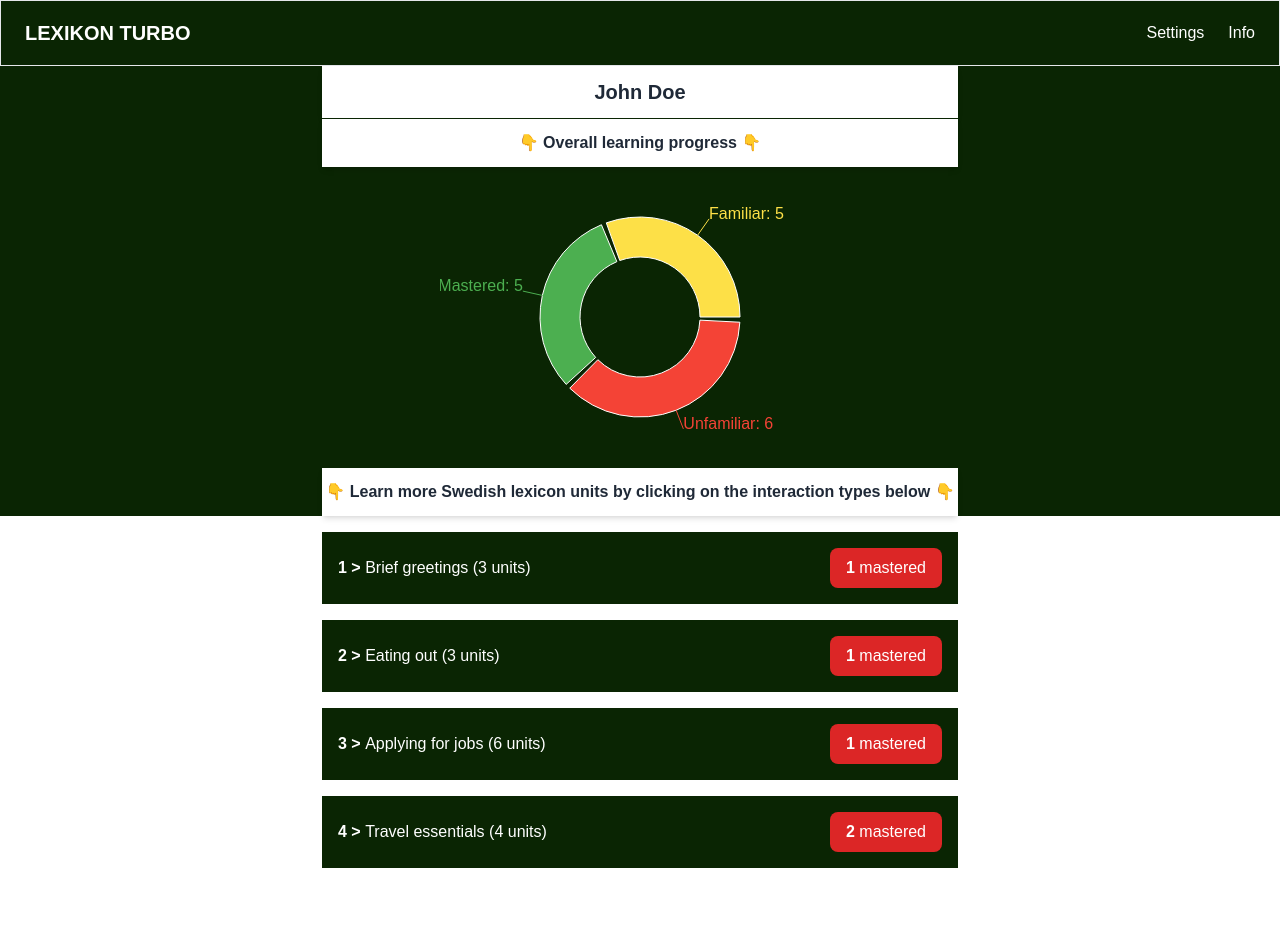
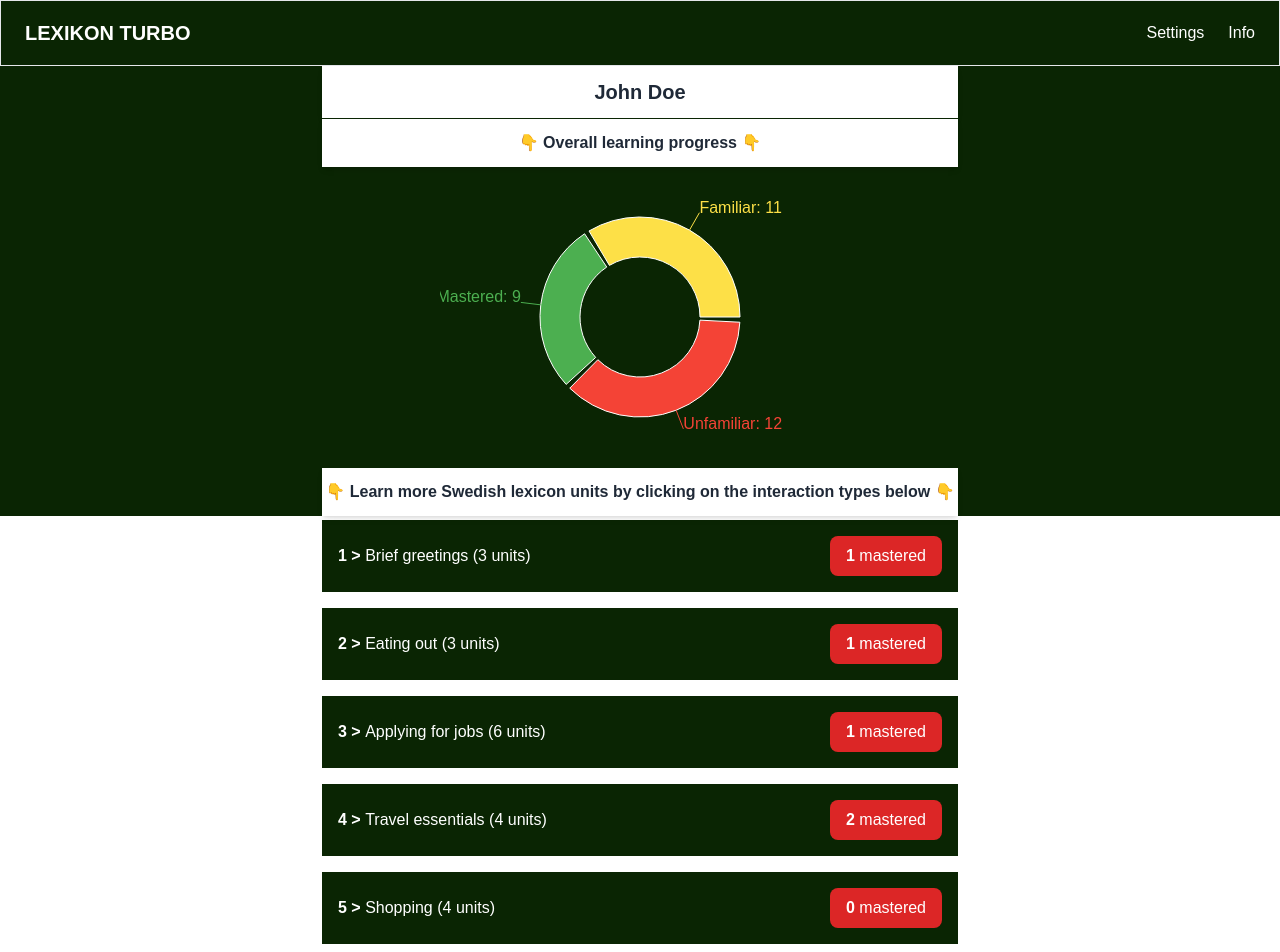
Before and after one commit to KristofferGW/lexicon-turbo-mvp, a Next.js app: page / in a window 1280 px wide. Shown: the top 952 px of the page. Before the commit the page ends 876 px from the top, so only its background shows below. Built offline with nearby package versions, Linux system fonts and the light colour scheme.

Commit message:
Header and top BgColorComponent on first page is now sticky

```diff
--- a/src/app/data/themes.json
+++ b/src/app/data/themes.json
@@ -42,5 +42,49 @@
       { "swedish": "Bagage", "english": "Baggage", "status": "Unfamiliar" },
       { "swedish": "Resväg", "english": "Itinerary", "status": "Mastered" }
     ]
+  },
+  {
+    "themeUrl": "shopping",
+    "name": "5 > Shopping",
+    "videoUrl": "https://www.youtube.com/5",
+    "words": [
+      { "swedish": "Butik", "english": "Store", "status": "Familiar" },
+      { "swedish": "Kvitto", "english": "Receipt", "status": "Unfamiliar" },
+      { "swedish": "Rabatt", "english": "Discount", "status": "Familiar" },
+      { "swedish": "Expedit", "english": "Shop assistant", "status": "Unfamiliar" }
+    ]
+  },
+  {
+    "themeUrl": "at-the-hotel",
+    "name": "6 > At the hotel",
+    "videoUrl": "https://www.youtube.com/6",
+    "words": [
+      { "swedish": "Reception", "english": "Reception", "status": "Mastered" },
+      { "swedish": "Nyckel", "english": "Key", "status": "Familiar" },
+      { "swedish": "Bokning", "english": "Booking", "status": "Familiar" },
+      { "swedish": "Utcheckning", "english": "Check-out", "status": "Unfamiliar" }
+    ]
+  },
+  {
+    "themeUrl": "health-and-emergencies",
+    "name": "7 > Health and emergencies",
+    "videoUrl": "https://www.youtube.com/7",
+    "words": [
+      { "swedish": "Apotek", "english": "Pharmacy", "status": "Familiar" },
+      { "swedish": "Sjuk", "english": "Sick", "status": "Unfamiliar" },
+      { "swedish": "Ambulans", "english": "Ambulance", "status": "Mastered" },
+      { "swedish": "Nödsituation", "english": "Emergency", "status": "Unfamiliar" }
+    ]
+  },
+  {
+    "themeUrl": "making-friends",
+    "name": "8 > Making friends",
+    "videoUrl": "https://www.youtube.com/8",
+    "words": [
+      { "swedish": "Kompis", "english": "Friend", "status": "Mastered" },
+      { "swedish": "Träffas", "english": "Meet up", "status": "Familiar" },
+      { "swedish": "Skicka meddelande", "english": "Send message", "status": "Unfamiliar" },
+      { "swedish": "Kul", "english": "Fun", "status": "Mastered" }
+    ]
   }
 ]
--- a/src/app/page.js
+++ b/src/app/page.js
@@ -39,6 +39,7 @@ export default function Page({ children }) {
   return (
     <html lang="en" suppressHydrationWarning>
       <body suppressHydrationWarning>
+      <div style={{ position: "fixed", top: 0, left: 0, right: 0, zIndex: 1000 }}>
         <Header />
         <BgColorComponent>
           <StudentName name="John Doe" />
@@ -49,6 +50,8 @@ export default function Page({ children }) {
 
           <H2Container headline="👇 Learn more Swedish lexicon units by clicking on the interaction types below 👇" />
         </BgColorComponent>
+      </div>
+      <div style={{ marginTop: "520px" }}>
         <BgColorComponent bgColor="white">
           {themes.map((theme) => {
             const [number, title] = theme.name.split(" > ");
@@ -68,6 +71,7 @@ export default function Page({ children }) {
           })}
         </BgColorComponent>
         {children}
+        </div>
       </body>
     </html>
   );
```
Lines whose indentation alone changed are shown as unchanged.
